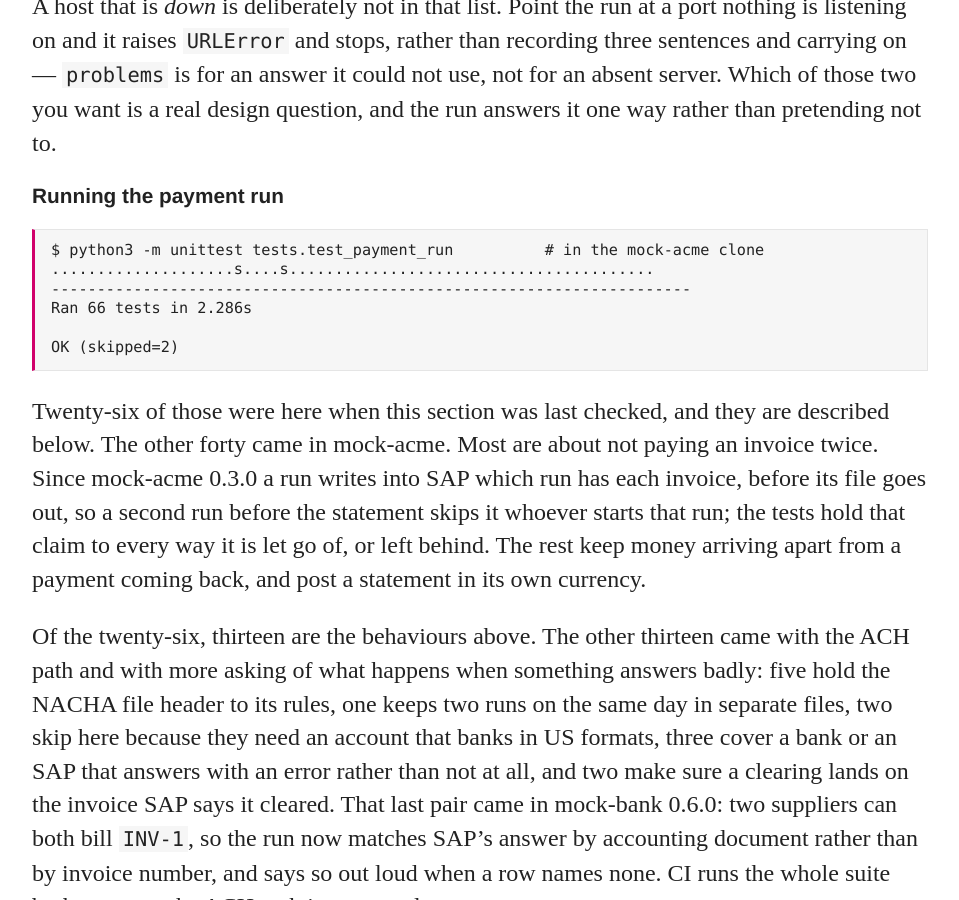
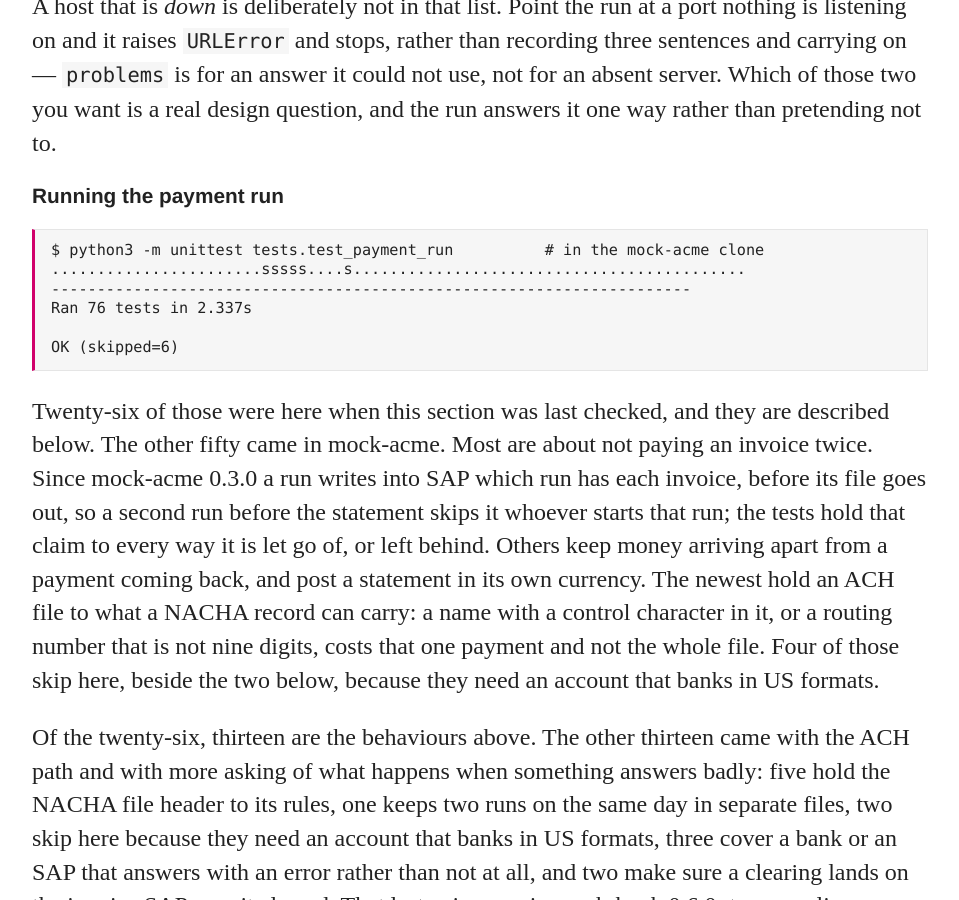
Before and after one commit to rseufert/rseufert.github.io, a Jekyll site: the page built from _posts/2026-09-24-testing-an-sap-to-edi-integration.md, in a window 1280 px wide and 900 px high, scrolled down 12679 px. Shown: the whole window, without its empty margins (160-1119 px from the left). Built offline with Jekyll 4.4.1, drawn with Linux system fonts in a browser that asks for light colours; some of the changed text lies outside the part shown.

Commit message:
mock-edi 0.8.0, mock-bank 0.9.0, mock-acme 0.3.2, and Yulia's Cats 0.6
- Yulia's Cats 0.6: she reads from old favourites and holds up her art full
  screen, with a sketchbook to keep it; the album has fourteen photos. A
  second pair shows two sketchbook pages, cropped from the repo's views.png.
- mock-edi 0.8.0: features for a dictionary held to 004010 and D.96A,
  transliteration in place of question marks, a REMADV that replaces another,
  and a run that repeats byte for byte. The 09-25 post's 865 is a fresh 0.8.0
  run (ACK04 067, the dates from one day), its 997 note names BIG04, and a
  checked note says what changed.
- mock-bank 0.9.0: a NACHA file is held to 94-byte records and whole blocks.
- mock-acme 0.3.2: the payment run is seventy-six tests, six skipped; the
  09-24 run block is a real run, and its paragraph and checked note say what
  the ten new tests are.

Co-Authored-By: Claude Opus 5.5 <noreply@anthropic.com>
Claude-Session: https://claude.ai/code/session_015RDTBgG3oYVSZTAaz1gNwq

````diff
--- a/_posts/2026-09-24-testing-an-sap-to-edi-integration.md
+++ b/_posts/2026-09-24-testing-an-sap-to-edi-integration.md
@@ -452,20 +452,24 @@ design question, and the run answers it one way rather than pretending not to.
 
 ```bash
 $ python3 -m unittest tests.test_payment_run          # in the mock-acme clone
-....................s....s........................................
+.......................sssss....s...........................................
 ----------------------------------------------------------------------
-Ran 66 tests in 2.286s
+Ran 76 tests in 2.337s
 
-OK (skipped=2)
+OK (skipped=6)
 ```
 
 Twenty-six of those were here when this section was last checked, and they are
-described below. The other forty came in mock-acme. Most are about not paying an
+described below. The other fifty came in mock-acme. Most are about not paying an
 invoice twice. Since mock-acme 0.3.0 a run writes into SAP which run has each
 invoice, before its file goes out, so a second run before the statement skips it
 whoever starts that run; the tests hold that claim to every way it is let go of,
-or left behind. The rest keep money arriving apart from a payment coming back,
-and post a statement in its own currency.
+or left behind. Others keep money arriving apart from a payment coming back,
+and post a statement in its own currency. The newest hold an ACH file to what a
+NACHA record can carry: a name with a control character in it, or a routing
+number that is not nine digits, costs that one payment and not the whole file.
+Four of those skip here, beside the two below, because they need an account
+that banks in US formats.
 
 Of the twenty-six, thirteen are the behaviours above. The other thirteen came with the ACH
 path and with more asking of what happens when something answers badly: five
@@ -555,3 +559,5 @@ which is the only kind of check worth recording.
 *The new tests found real bugs. An order for 2.5 was sent to the supplier as 2, because the 850 wrote the quantity with `%d`. The supplier then confirmed, shipped and billed 2, and every document agreed with every other. The block in [Part one](#part-one-orders-out-confirmations-in) now shows the fix. An invoice carrying sales tax was blocked as not adding up, so the total check above now adds the tax in. An invoice for more than was ordered was posted in full when the ship notice agreed with it, because the match never compared it with the order. And a second payment run before the statement paid the same invoice again, because SAP has nothing between open and cleared; the run now keeps a register of what it has sent.*
 
 *Checked again on 7 October 2026 against [mock-sap 0.19.0](https://pypi.org/project/mock-sap/0.19.0/), mock-edi 0.7.0 and [mock-bank 0.8.0](https://pypi.org/project/mock-bank/0.8.0/), from mock-acme 0.3.0: the bridge and the invoice check are still **45 tests, OK**, and the payment run is **66**, two skipped. mock-sap 0.19.0 lets an open item say which payment run has it, and mock-acme 0.3.0 writes that claim before a file goes out, so [Running the payment run](#running-the-payment-run) now says SAP holds it rather than the run's own register. 0.19.0 also has a credit line on a statement say whether it is a payment coming back or money arriving; mock-acme already wrote that, so nothing in this post changes for it.*
+
+*Checked again on 7 October 2026 against mock-sap 0.19.0, [mock-edi 0.8.0](https://pypi.org/project/mock-edi/0.8.0/) and [mock-bank 0.9.0](https://pypi.org/project/mock-bank/0.9.0/), from mock-acme 0.3.2: the bridge and the invoice check are still **45 tests, OK**, and the payment run is **76**, six skipped. The ten new payment run tests came with mock-acme 0.3.1 and 0.3.2: an ACH file is held to what a NACHA record can carry, which mock-bank 0.9.0 now refuses whole when it is not, and a payment file the bank refuses whole now lets its invoices go in SAP.*
--- a/mock-bank/index.html
+++ b/mock-bank/index.html
@@ -28,14 +28,14 @@ image: /blog/bank_four_payments_film.png
                      16,447,1500000,Z,INV-2026-0104,…,Umbrella Logistics/</code></pre>
 		<ul class="features">
 			<li><strong>Zero dependencies.</strong> Python 3.8+, the standard library and SQLite, like its siblings. No transport needing cryptography and no screening - each refused by name, with an answer saying what <em>is</em> supported.</li>
-			<li><strong>Two formats, and the mock does not care which door.</strong> A <code>pain.001</code> or a 94-column NACHA file, over <code>POST /payments</code> or dropped in a folder, goes through the same decisions. An account whose <code>format</code> is <code>nacha</code> gets a plain-text acknowledgement where an ISO 20022 account gets a <code>pain.002</code>, an R-coded return file where it gets a <code>pacs.004</code>, and a BAI2 statement where it gets a <code>camt.053</code>.</li>
+			<li><strong>Two formats, and the mock does not care which door.</strong> A <code>pain.001</code> or a 94-column NACHA file, over <code>POST /payments</code> or dropped in a folder, goes through the same decisions. An account whose <code>format</code> is <code>nacha</code> gets a plain-text acknowledgement where an ISO 20022 account gets a <code>pain.002</code>, an R-coded return file where it gets a <code>pacs.004</code>, and a BAI2 statement where it gets a <code>camt.053</code>. A NACHA file is held to the format: every record 94 bytes of printable ASCII and the file whole blocks of ten, or it is refused <code>FF01</code> naming the line and the column.</li>
 			<li><strong>Money can arrive, not just leave.</strong> <code>POST /_mock/credits</code> lands a customer's payment in an account on its value date, or the next business day for a weekend, a holiday or a missed cutoff. It is reported like everything else: a <code>camt.054</code> as it books and an entry on the day's <code>camt.053</code>, which still reconciles - the payer as <code>Dbtr</code>, the note in <code>RmtInf/Ustrd</code>, and the invoice reference in <code>Strd</code> apart from it, because a bank that reformats remittance is the reason cash application is hard. A short payment, one that names no invoice, one that settles several, and a reference split across lines are each one request away.</li>
 			<li><strong>Direct debits, as well as payments.</strong> A <code>pain.008</code>, or a NACHA file of debit entries, collects from customers: the bank answers it as it answers a payment file, credits the account on the settlement date, and reports the money like any other that arrives. The customer's bank can refuse a collection before it settles or send it back after, as a <code>pacs.004</code> or an R-coded return file - <code>MD01</code> or <code>R10</code> for a mandate the customer says they never gave. A customer whose account is at the same bank decides for itself: closed, or without the money, and the collection is rejected.</li>
 			<li><strong>The failures, not just the happy path.</strong> An account that rejects for <code>AC04</code>, one with no money, a bank identifier that is not the bank, a duplicate file, a statement with one payment missing, a payment that settles and then comes back days later, and an account that closes between the day a payment is accepted and the day it settles, so the payment is rejected rather than booked. The three behaviours the bank rejects for have NACHA twins: <code>AM04</code> is <code>R01</code>, <code>AC04</code> is <code>R02</code>, <code>RC01</code> is <code>R03</code>.</li>
 			<li><strong>Nothing sleeps.</strong> Settlement dates, the 15:00 cutoff, weekends and holidays run on a bank clock that <code>POST /_mock/advance</code> moves. A three-day return is a line in a test, not a three-day wait. A mock left running over midnight issues that day's statement itself, the next time anything asks. And you need not wait for the day to end either: <code>POST /_mock/accounts/&lt;id&gt;/report</code> writes a <code>camt.052</code> for the account as it stands now, which a reconciler can compare against the day's statement to find the entry a <code>statement-gap</code> leaves out.</li>
 			<li><strong>Two doors, one pipeline.</strong> Most bank connections are two directories on an SFTP host rather than an endpoint, so a file dropped in <code>--drop-dir</code> goes through the same decisions as <code>POST /payments</code> and lands in <code>processed/</code> or <code>failed/</code> with the answer written beside it.</li>
 			<li><strong>Its own output is checked against somebody else's files.</strong> Every ISO 20022 message is validated against schemas fetched from pinned commits, and the NACHA and BAI2 readers are held to files from <a href="https://github.com/moov-io">moov-io</a> - because a reader and a writer built from one declaration agree with each other even when both are wrong. That is how the mock found it was counting a returned debit as a credit, and that its BAI2 reader could not open a real bank's file.</li>
-			<li><strong>Worked end to end with the other mocks.</strong> <code>payment_run</code> does what SAP's <code>F110</code> does: select the open items that are due from <a href="https://github.com/rseufert/mock-sap">mock-sap</a>, pay them in one file, and post each statement back so SAP clears what was paid and reopens what came back. It lives in <a href="https://github.com/rseufert/mock-acme">mock-acme</a> now, with sixty-six tests run in its CI against the released mocks - twice, once over ISO 20022 and once over ACH, because the same run has to survive both.</li>
+			<li><strong>Worked end to end with the other mocks.</strong> <code>payment_run</code> does what SAP's <code>F110</code> does: select the open items that are due from <a href="https://github.com/rseufert/mock-sap">mock-sap</a>, pay them in one file, and post each statement back so SAP clears what was paid and reopens what came back. It lives in <a href="https://github.com/rseufert/mock-acme">mock-acme</a> now, with seventy-six tests run in its CI against the released mocks - twice, once over ISO 20022 and once over ACH, because the same run has to survive both.</li>
 		</ul>
 		<figure class="film">
 			<a class="play" href="/blog/bank_returned_film.gif" title="play the film"><img src="/blog/bank_returned_film.png" width="800" height="450" loading="lazy" alt="ACME pays one invoice of EUR 1250.00 through mock-bank; it is accepted, and the bank's own queue says a debit notification is due on Friday, which the film shows as a promise. On Friday the payment is booked and debited, and the queue then holds two more promises, a camt.054 and a pacs.004 due the next Wednesday. The capture script advances the bank's clock a day at a time: Saturday and Sunday are not business days, and no message about the payment arrives on Monday or Tuesday. On Wednesday the pacs.004 returns the payment with reason AC04 and the camt.054 credits the money back, each keeping its promise. The script had set ACME's account to have payments returned three business days later with AC04, one of the mock's behaviours."></a>
--- a/mock-edi/index.html
+++ b/mock-edi/index.html
@@ -26,6 +26,8 @@ image: /blog/edi_overshipped.png
 			<li><strong>AS2, plain HTTP, or a folder.</strong> Point <code>--drop-dir</code> and <code>--pickup-dir</code> at directories for integrations that still trade files.</li>
 			<li><strong>Changes and receipts.</strong> An 860 changes an order and is answered with an 865; EDIFACT's <code>ORDCHG</code> is answered by an <code>ORDRSP</code>, having no change acknowledgment of its own. The 997s you send back are matched to what the mock sent, so "nobody acknowledged my invoice" is testable. A replayed interchange is refused with a TA1, not fulfilled twice.</li>
 			<li><strong>Failure on demand.</strong> Short shipments, rejected lines, duplicate invoices, documents out of order, answers an hour late, corrupt trailers, a translator that rejects everything, an invoice that never comes, a strict partner, a partner that never answers.</li>
+			<li><strong>Held to the standards it names.</strong> Every X12 segment has the width 004010 gives it and every EDIFACT composite the bounds D.96A gives it, so a correct document in either dialect is not reported against. A name the partner's character set cannot carry is transliterated (<code>Łódź</code> as <code>Lodz</code>, a curled apostrophe as a straight one) rather than written as <code>?</code>, and one <code>REMADV</code> can replace another, as EANCOM has it.</li>
+			<li><strong>A run you can repeat byte for byte.</strong> Start the mock at a chosen time and hold it there, hold the courier and step deliveries one document at a time, and read off the timeline which promise each shipment, invoice and document kept.</li>
 			<li><strong>Validates its own output</strong> against the same dictionary it checks yours against.</li>
 		</ul>
 		<figure class="film">
````
Also changed, not shown: _posts/2026-09-25-three-edi-behaviours-you-cannot-rehearse.md (+7 -5 lines), flipper/index.html (+7 -1 lines), flipper/yulia_cats_nugget.png (added), flipper/yulia_cats_two.png (added).
